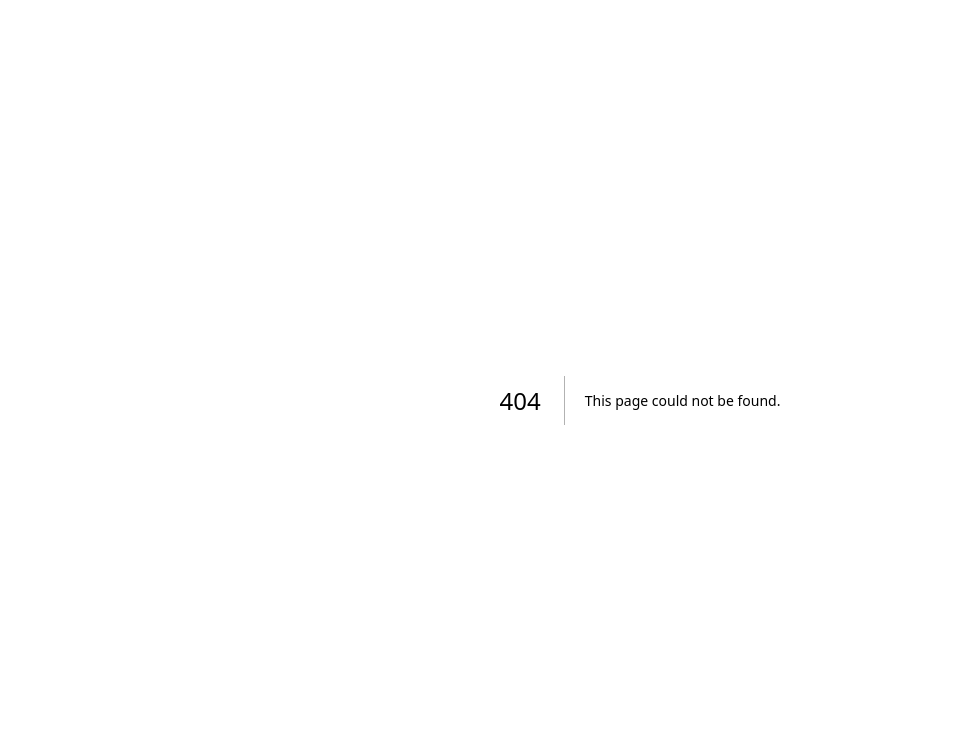
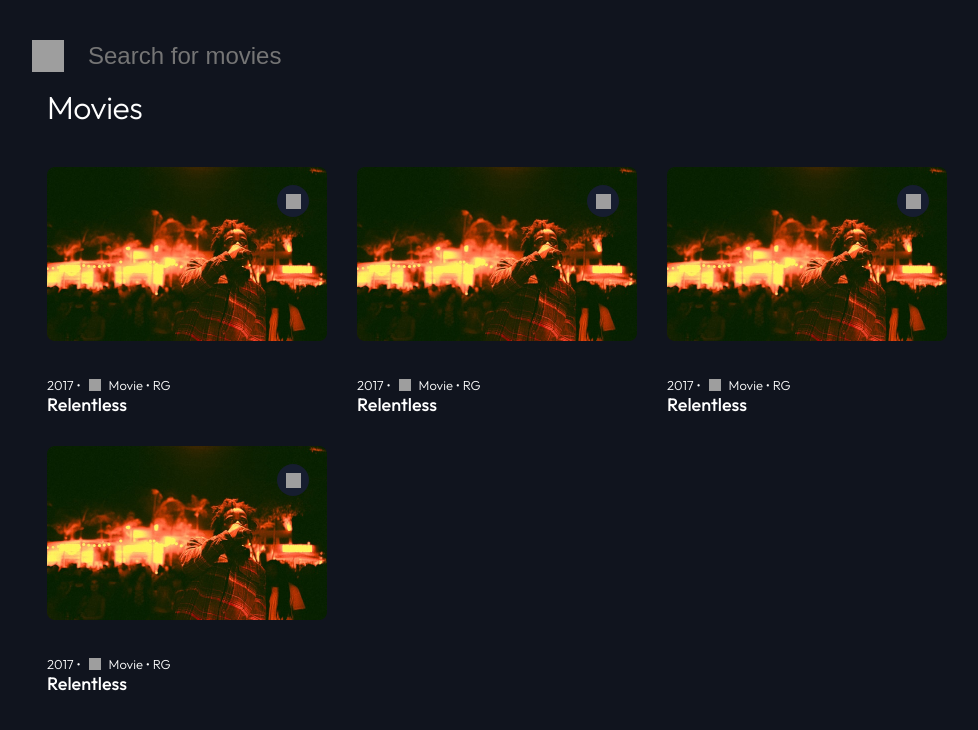
Before and after one commit to nadezzda/Test-project-Netflix, a Next.js app: page /movies in a window 1280 px wide. Before the commit this address had no page. Shown: the top 730 px of the page, without its empty margins (0-978 px from the left). Built offline with nearby package versions, Linux system fonts and the light colour scheme; grey boxes are pictures that could not be loaded.

Commit message:
Create movies page

```diff
--- a/src/components/singleFilmCard/singleFilmCard.module.css
+++ b/src/components/singleFilmCard/singleFilmCard.module.css
@@ -33,6 +33,7 @@
     line-height: normal;
     width: 100%;
     padding: 0;
+    color: var(--pure-white);
 }
 .content {
     margin: 25px 0;
@@ -74,7 +75,7 @@
 .bookmark img {
     margin: 9px;
 }
-@media (max-width: 576px) {
+@media (max-width: 380px) {
     .input {
         font-size: 16px;
     }
@@ -82,13 +83,14 @@
         font-size: 20px;
     }
     .card {
-        width: 164px;
+        width: 140px;
     }
     .bookmark {
-        left: 140px;
-        top: -170px;
+        left: 120px;
+        top: -110px;
     }
     .banner {
-        width: 180px;
+        width: 164px;
+        height: 110px ;
     }
 }
--- a/src/pages/index.js
+++ b/src/pages/index.js
@@ -12,7 +12,7 @@
   if (!user) {
     return {
       redirect: {
-        destination: "/tv-series",
+        destination: "/movies",
       },
       props: {},
     };
--- /dev/null
+++ b/src/pages/movies.jsx
@@ -0,0 +1,55 @@
+import React from "react";
+import Image from "next/image";
+import SingleFilmCard from "@/components/singleFilmCard/singleFilmCard";
+import styles from "../components/singleFilmCard/singleFilmCard.module.css";
+
+const Movies = () => {
+    const movie = {
+        name: 'Relentless',
+        year: 2017,
+        type: 'Movie',
+        img: '/images/Rectangle.png',
+        rating: 'RG'
+    }
+
+  return (
+    <section className={styles.section}>
+    <form className={styles.form}>
+        <button className={styles.button}>
+          <Image
+            src="/icons/icon-search.svg"
+            alt="search"
+            width={32}
+            height={32}
+          />
+        </button>
+        <input className={styles.input} placeholder="Search for movies"/>
+    </form>
+    <div>
+      <h1>Movies</h1>
+      <div className={styles.content}>
+        <SingleFilmCard name={movie.name} year={movie.year} type={movie.type} rating={movie.rating} img={movie.img} bookmarked={true}/>
+        <SingleFilmCard name={movie.name} year={movie.year} type={movie.type} rating={movie.rating} img={movie.img}/>
+        <SingleFilmCard name={movie.name} year={movie.year} type={movie.type} rating={movie.rating} img={movie.img} bookmarked={true}/>
+        <SingleFilmCard name={movie.name} year={movie.year} type={movie.type} rating={movie.rating} img={movie.img} bookmarked={true}/>
+      </div>
+    </div>
+</section>
+
+  );
+};
+
+export default Movies;
+
+export async function getStaticProps() {
+  const user = false;
+  if (user) {
+    return {
+      redirect: { destination: "/movies" },
+      props: {},
+    };
+  }
+  return {
+    props: {},
+  };
+}
```
